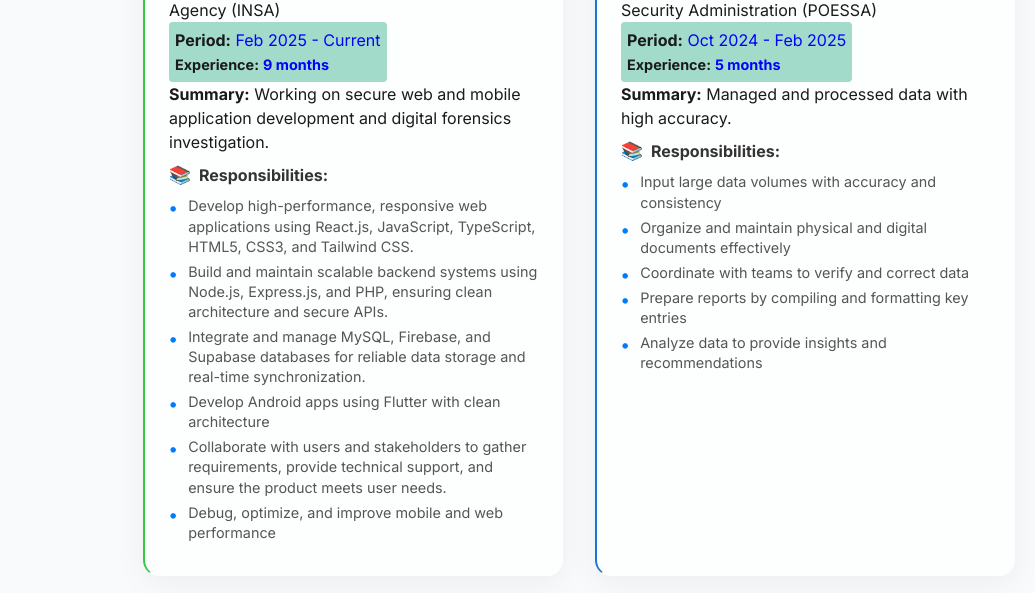
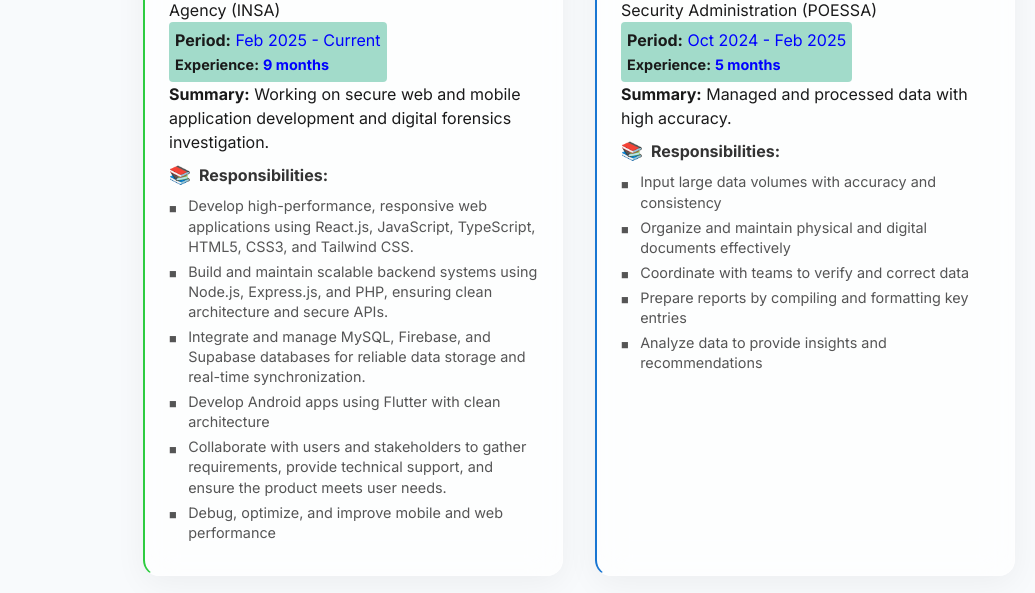
Before and after one commit to meleseabrham/my-portfolio, a React (Create React App) app: page / in a window 1280 px wide. Shown: the part 1587-2180 px from the top of the page, without its empty margins (61-1096 px from the left). Built offline with nearby package versions, Linux system fonts and the light colour scheme.

Commit message:
enducation bullet

```diff
--- a/src/css/Education.css
+++ b/src/css/Education.css
@@ -196,12 +196,13 @@
 
 
 .education__courses-list li::before {
-  content: "•";
+ content: "■";
   position: absolute;
   left: 0;
-  color: #007bff;
+  /* color: #007bff; */
   font-weight: bold;
-  font-size: 1.1rem;
+  font-size: 0.8rem;
+  top: 0.2rem;
 }
 
 .education__achievements-list li::before {
```
